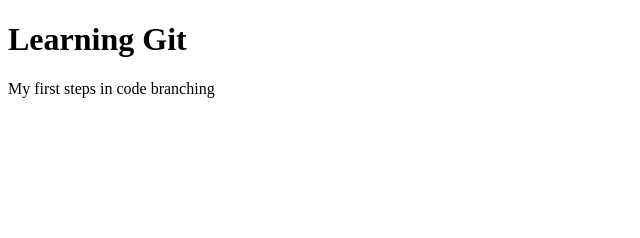
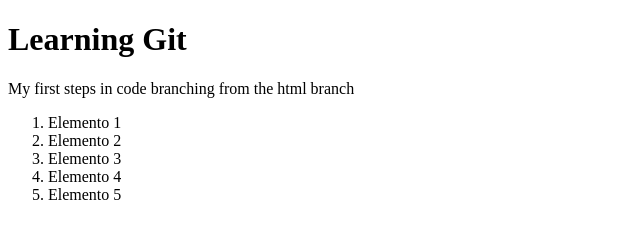
Before and after one commit to RicardoCS18/Youtube-Git, a plain HTML site: page index.html in a window 1280 px wide. Shown: the whole page, without its empty margins (0-640 px from the left). Drawn offline with Linux system fonts and the light colour scheme.

Commit message:
Agregando index.js al index.html

```diff
--- a/index.html
+++ b/index.html
@@ -8,6 +8,14 @@
   </head>
   <body>
     <h1>Learning Git</h1>
-    <p>My first steps in code branching</p>
+    <p>My first steps in code branching from the html branch</p>
+    <ol>
+      <li>Elemento 1</li>
+      <li>Elemento 2</li>
+      <li>Elemento 3</li>
+      <li>Elemento 4</li>
+      <li>Elemento 5</li>
+    </ol>
+    <script src="index.js"></script>
   </body>
 </html>
```
